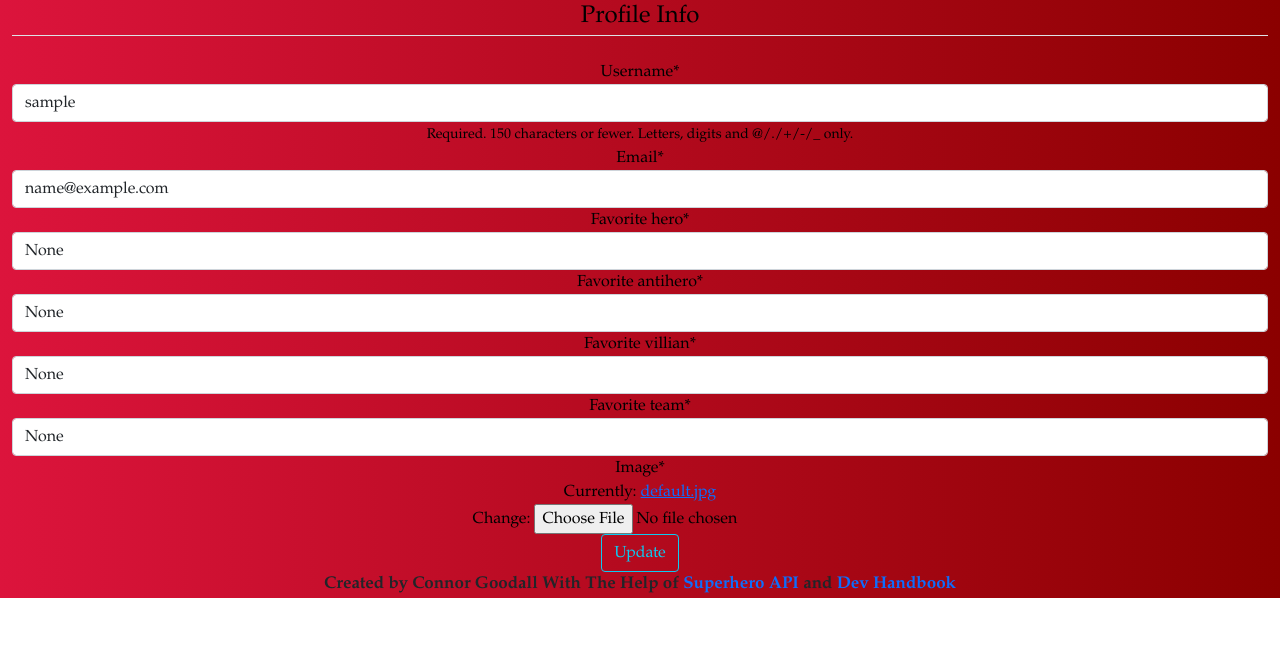
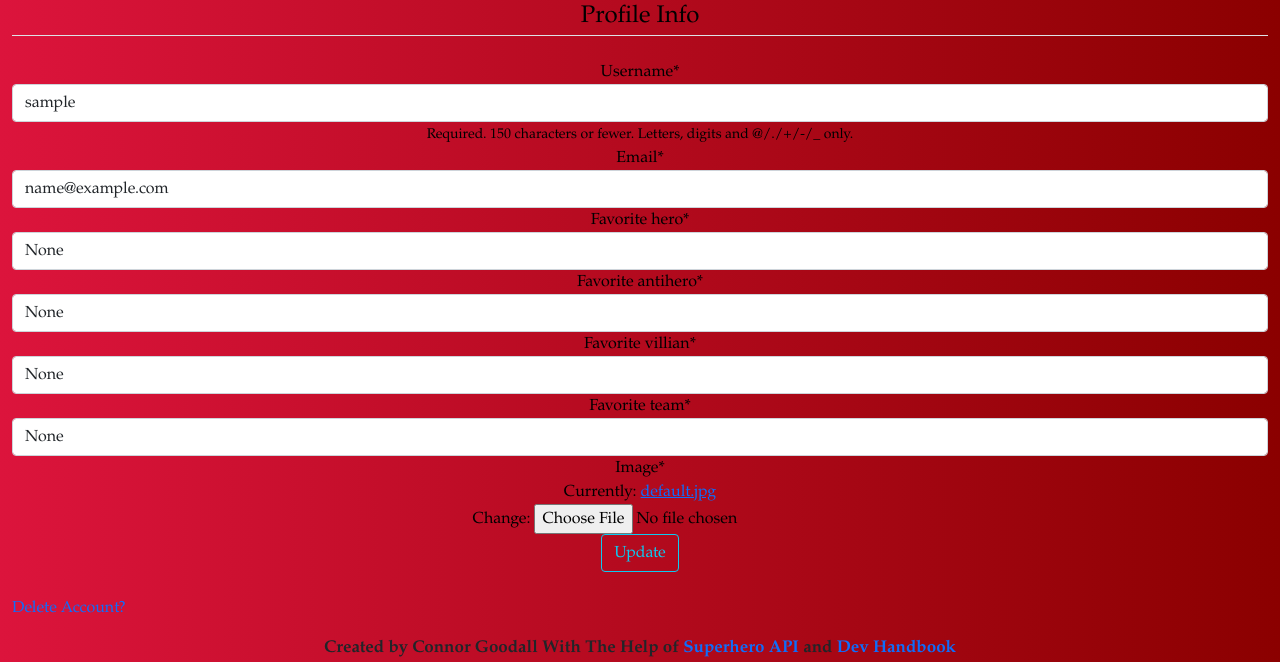
Before and after one commit to Connor-Goodall/comicwiki, a Django app: page /profile/ in a window 1280 px wide. Shown: the part 517-1179 px from the top of the page. Before the commit the page ends 1115 px from the top, so only its background shows below. Run offline with Django 4.2, Linux system fonts and the light colour scheme; the visitor is signed in with stand-in values (Sample User, id 1); some libraries are stand-ins or nearby versions.

Commit message:
Created the delete account confirm page

```diff
--- a/comicswiki/urls.py
+++ b/comicswiki/urls.py
@@ -36,7 +36,8 @@ urlpatterns = [
     path('password_reset_complete/', auth_views.PasswordResetCompleteView.as_view(template_name =
     'password_reset_complete.html'), name = 'password_reset_complete'),
     path('users/', user_views.users, name = 'users'),
-    path('users/<username>', user_views.profileInfo, name = 'profileInfo')
+    path('users/<username>', user_views.profileInfo, name = 'profileInfo'),
+    path('delete/', user_views.delete_confirm, name = 'delete_confirm')
 ]
 
 if settings.DEBUG:
--- a/templates/users/profile.html
+++ b/templates/users/profile.html
@@ -22,5 +22,11 @@
             <button class = "btn btn-outline-info" type = "submit">Update</button>
         </div>
     </form>
+    &nbsp
+    <p class = "text-secondary" style = "color: black !important; text-align: left;">
+        <a href="/delete" class="text-decoration-none">
+            Delete Account?
+        </a>
+    </p>
 </div>
 {% endblock %}
--- a/users/views.py
+++ b/users/views.py
@@ -38,3 +38,7 @@ def users(request):
 def profileInfo(request, username):
     user = User.objects.filter(username = username)
     return render(request, 'profileInfo.html', {'user': user[0]})
+
+@login_required
+def delete_confirm(request):
+    return render(request, 'delete_account.html')
```
Also changed, not shown: templates/users/delete_account.html (added, +8 -0 lines), templates/users/delete_account_done.html (added).
